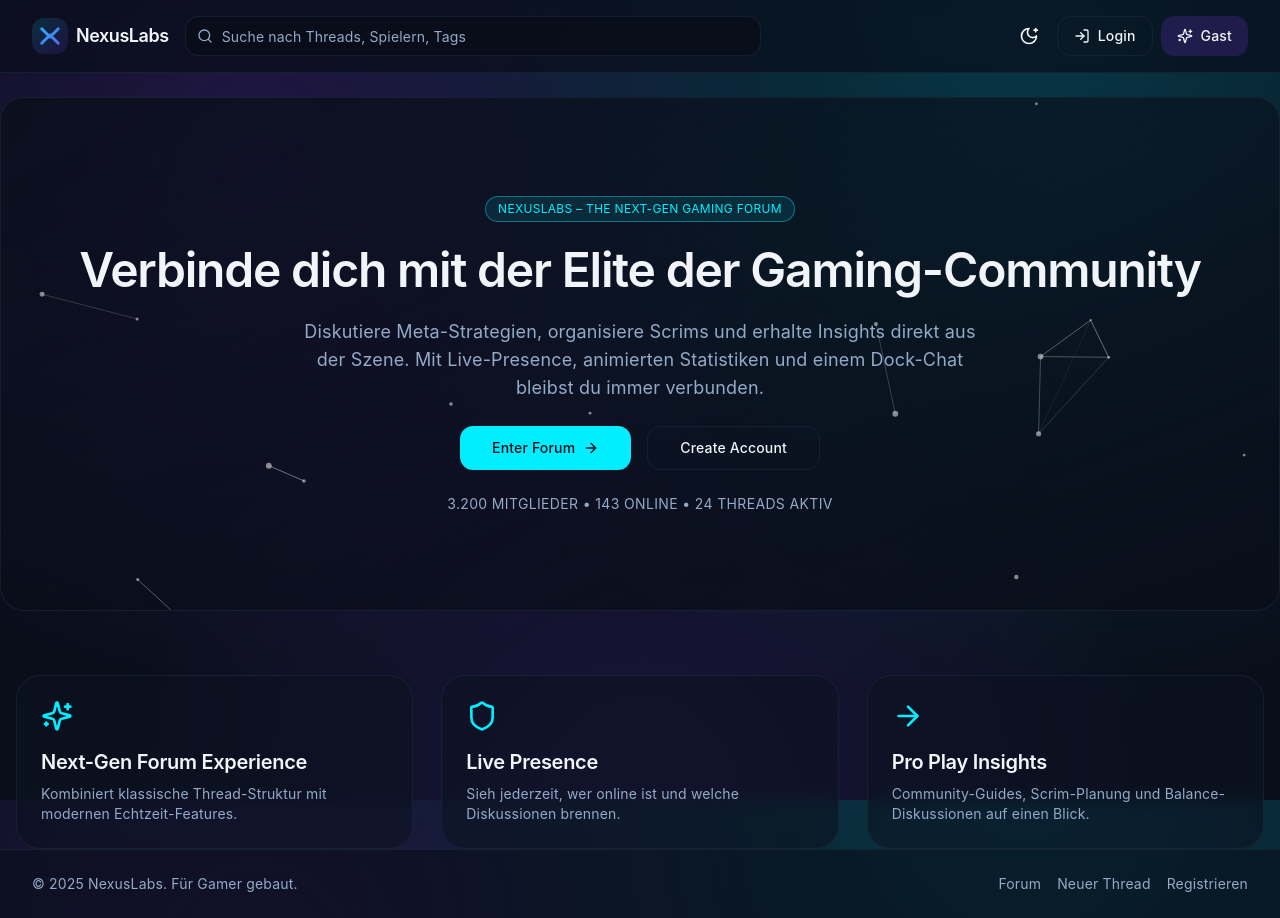
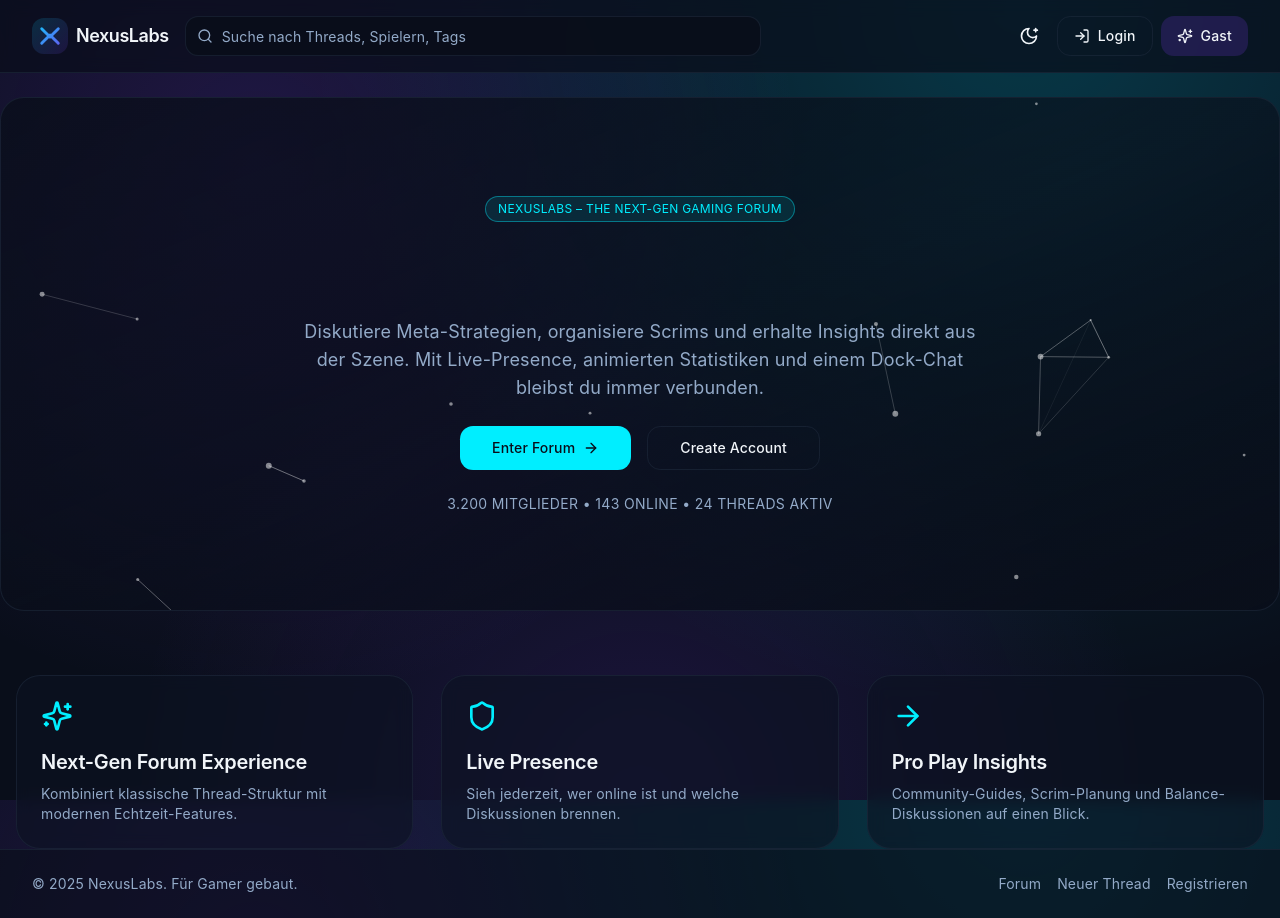
Before and after one commit to dennis006/Nexuslabs, a React (Vite) app in the folder apps/web/: page / in a window 1280 px wide. Built offline with nearby package versions, Linux system fonts and the light colour scheme.

Commit message:
Add handwriting animation to landing headline

```diff
--- /dev/null
+++ b/apps/web/src/components/HandwritingText.tsx
@@ -0,0 +1,53 @@
+import { animate, motion, useMotionTemplate, useMotionValue, useTransform } from "framer-motion";
+import { useEffect } from "react";
+import { cn } from "@/lib/utils/cn";
+
+type HandwritingTextProps = {
+  text: string;
+  className?: string;
+  delay?: number;
+};
+
+const HandwritingText = ({ text, className, delay = 0.4 }: HandwritingTextProps) => {
+  const progress = useMotionValue(0);
+  const backgroundSize = useMotionTemplate`${progress}% 100%`;
+  const penLeft = useMotionTemplate`calc(${progress}% - 0.75rem)`;
+  const glowOpacity = useTransform(progress, [0, 35, 100], [0.85, 0.4, 0]);
+  const glowFilter = useMotionTemplate`drop-shadow(0 0 18px rgba(0, 224, 255, ${glowOpacity}))`;
+  const penOpacity = useTransform(progress, [0, 5, 92, 100], [0, 1, 1, 0]);
+
+  useEffect(() => {
+    const controls = animate(progress, 100, {
+      duration: 3.6,
+      ease: [0.35, 0, 0.15, 1],
+      delay
+    });
+
+    return () => {
+      controls.stop();
+    };
+  }, [delay, progress]);
+
+  return (
+    <span className={cn("handwriting relative inline-flex", className)}>
+      <motion.span
+        aria-hidden
+        className="handwriting__text"
+        style={{
+          backgroundSize,
+          filter: glowFilter
+        }}
+      >
+        {text}
+      </motion.span>
+      <span className="sr-only">{text}</span>
+      <motion.span
+        aria-hidden
+        className="handwriting__pen"
+        style={{ left: penLeft, opacity: penOpacity }}
+      />
+    </span>
+  );
+};
+
+export default HandwritingText;
--- a/apps/web/src/routes/Landing.tsx
+++ b/apps/web/src/routes/Landing.tsx
@@ -6,6 +6,7 @@ import { motion } from "framer-motion";
 import { useNavigate } from "react-router-dom";
 import PageTransition from "@/components/layout/PageTransition";
 import { Button } from "@/components/ui/button";
+import HandwritingText from "@/components/HandwritingText";
 import { Sparkles, ArrowRight, Shield } from "lucide-react";
 import { useGsapScrollReveal } from "@/lib/animations/gsapScroll";
 import { mockApi } from "@/lib/api/mockApi";
@@ -106,7 +107,7 @@ const Landing = () => {
               NexusLabs – The Next-Gen Gaming Forum
             </span>
             <h1 className="text-4xl font-semibold tracking-tight text-foreground md:text-5xl">
-              Verbinde dich mit der Elite der Gaming-Community
+              <HandwritingText text="Verbinde dich mit der Elite der Gaming-Community" />
             </h1>
             <p className="mx-auto max-w-2xl text-lg text-muted-foreground">
               Diskutiere Meta-Strategien, organisiere Scrims und erhalte Insights direkt aus der Szene. Mit Live-Presence, animierten Statistiken und einem Dock-Chat bleibst du immer verbunden.
--- a/apps/web/src/styles/globals.css
+++ b/apps/web/src/styles/globals.css
@@ -103,3 +103,53 @@ h3 {
 .card-gradient {
   background: linear-gradient(135deg, rgba(0, 224, 255, 0.05), rgba(124, 58, 237, 0.07));
 }
+
+.handwriting {
+  position: relative;
+  isolation: isolate;
+}
+
+.handwriting__text {
+  position: relative;
+  display: inline-block;
+  padding-right: 0.5rem;
+  color: transparent;
+  background-image: linear-gradient(
+    90deg,
+    hsla(var(--foreground), 1) 0%,
+    hsla(var(--foreground), 1) 78%,
+    hsla(var(--foreground), 0.75) 92%,
+    transparent 100%
+  );
+  background-repeat: no-repeat;
+  background-size: 0% 100%;
+  background-position: left center;
+  -webkit-background-clip: text;
+  background-clip: text;
+  letter-spacing: inherit;
+  white-space: pre-wrap;
+  will-change: background-size, filter;
+  transition: filter 0.4s ease-out;
+}
+
+.handwriting__pen {
+  position: absolute;
+  top: 58%;
+  width: 1rem;
+  height: 1rem;
+  border-radius: 9999px;
+  background: radial-gradient(circle at 30% 30%, hsla(var(--foreground), 1) 0%, hsla(var(--foreground), 0.6) 65%, transparent 100%);
+  box-shadow: 0 0 18px rgba(0, 224, 255, 0.5);
+  pointer-events: none;
+  transform: translateY(-50%);
+}
+
+.handwriting__pen::after {
+  content: "";
+  position: absolute;
+  inset: 55% -30% -35% 45%;
+  border-radius: 9999px;
+  background: linear-gradient(135deg, rgba(124, 58, 237, 0.4), rgba(0, 224, 255, 0.3));
+  filter: blur(3px);
+  opacity: 0.75;
+}
```
